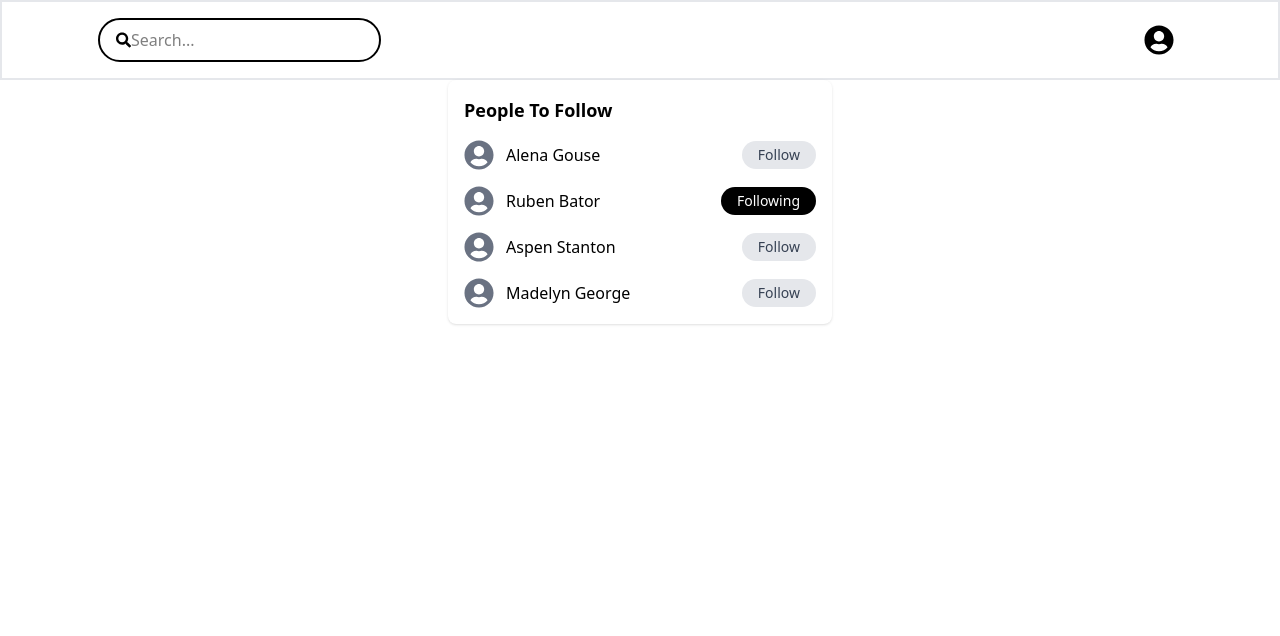
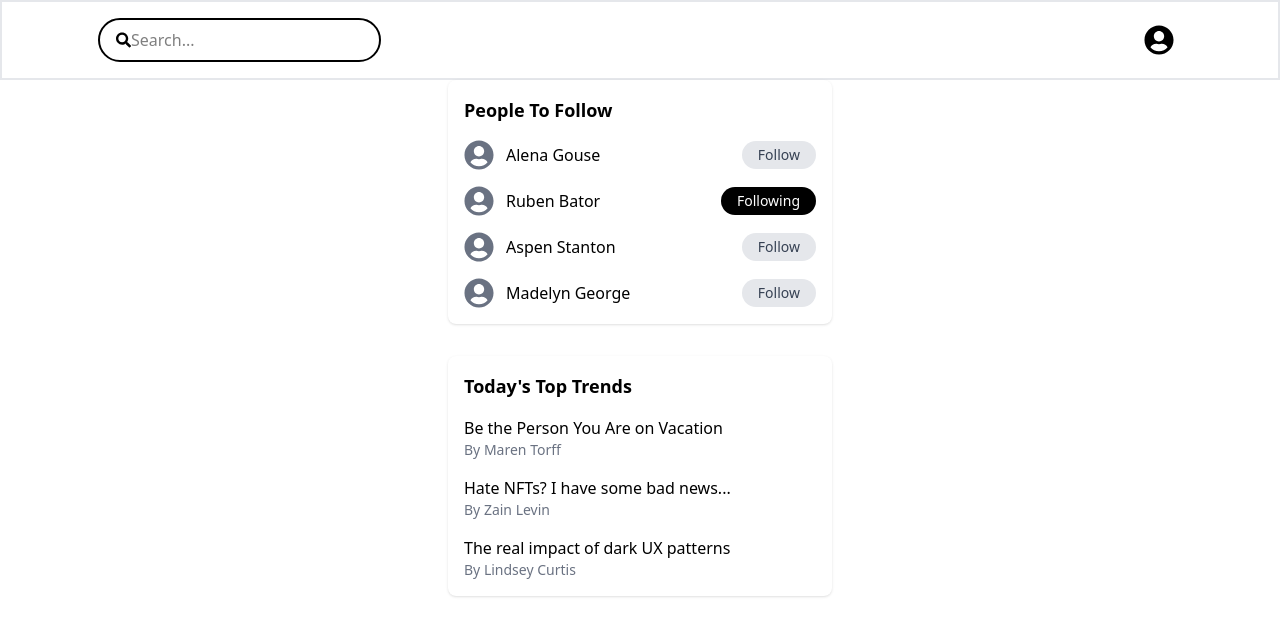
Before and after one commit to yashuyouwaraj/React-with-TypeScript-Projects, a React (Vite) app in the folder blogs/: page / in a window 1280 px wide. Shown: the top 636 px of the page. Built offline with nearby package versions, Linux system fonts and the light colour scheme.

Commit message:
Trend list

```diff
--- a/blogs/src/App.tsx
+++ b/blogs/src/App.tsx
@@ -1,6 +1,8 @@
 
 import Navigation from './components/Navigation'
 import PeopleToFollow from './components/PeopleToFollow'
+import TopicList from './components/TopicList'
+import TrendsList from './components/TrendsList'
 
 const App = () => {
   return (
@@ -10,6 +12,8 @@ const App = () => {
         {/* main area */}
         <div className='w-[30%]'>
           <PeopleToFollow />
+          <TrendsList />
+          <TopicList />
         </div>
       </div>
     </div>
--- /dev/null
+++ b/blogs/src/components/TopicList.tsx
@@ -0,0 +1,19 @@
+const topics = [
+  "Technology",
+  "Design Thinking",
+  "Crypto",
+  "NFT",
+  "Personal Growth",
+  "Reading",
+];
+
+
+const TopicList = () => {
+  return (
+    <div>
+
+    </div>
+  )
+}
+
+export default TopicList
--- /dev/null
+++ b/blogs/src/components/TrendsList.tsx
@@ -0,0 +1,32 @@
+const trends = [
+  {
+    title: "Be the Person You Are on Vacation",
+    author: "Maren Torff",
+  },
+  {
+    title: "Hate NFTs? I have some bad news...",
+    author: "Zain Levin",
+  },
+  {
+    title: "The real impact of dark UX patterns",
+    author: "Lindsey Curtis",
+  },
+];
+
+const TrendsList = () => {
+  return (
+    <div className="bg-white p-4 rounded-lg shadow mt-8">
+      <h3 className="font-semibold text-lg mb-4">Today's Top Trends</h3>
+      <ul className="space-y-4">
+        {trends.map((trend, index) => (
+          <li key={index} className="flex flex-col">
+            <span className="font-medium">{trend.title}</span>
+            <span className="text-sm text-gray-500">By {trend.author}</span>
+          </li>
+        ))}
+      </ul>
+    </div>
+  );
+};
+
+export default TrendsList;
```
